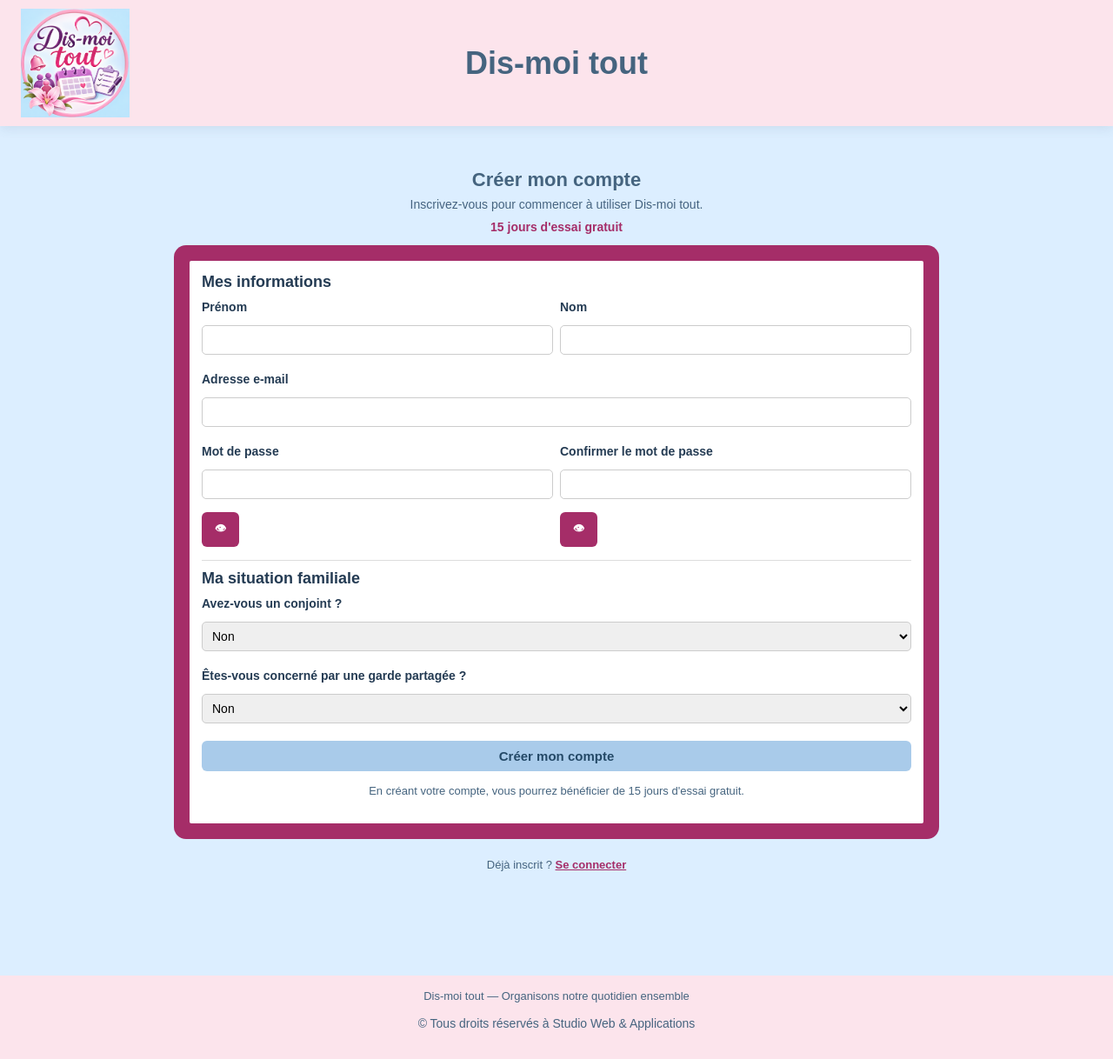
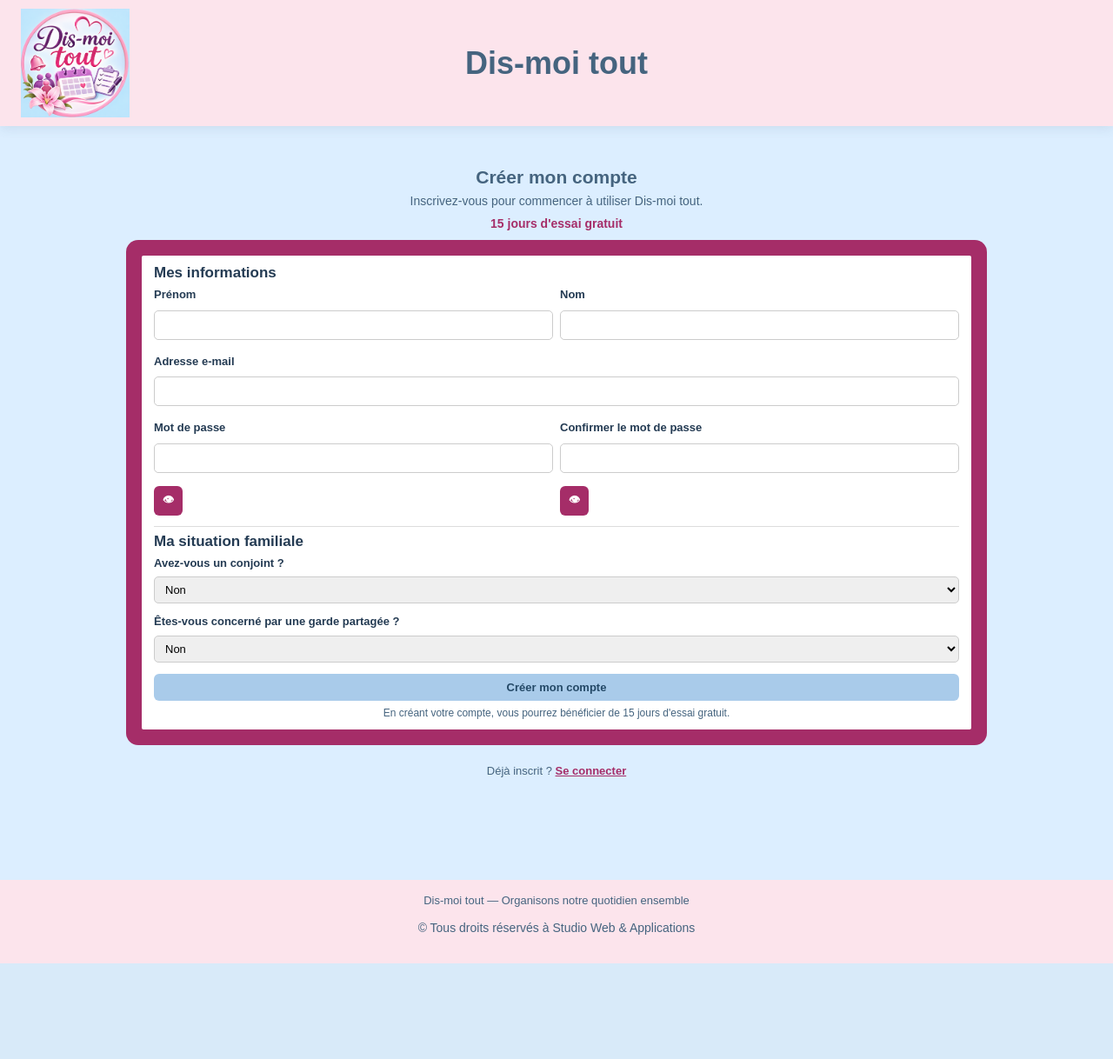
Before and after one commit to MSEDIT-1304/Dis-moi-tout, a Flask app: page /register in a window 1280 px wide. Shown: the whole page at 87% size. After the commit the page ends 1108 px from the top, so only its background shows below. Run offline with Flask 3, Linux system fonts and the light colour scheme.

Commit message:
Update style.css

```diff
--- a/static/style.css
+++ b/static/style.css
@@ -888,37 +888,39 @@
     background: #8FB8DE !important;
 }
 
+
 /* =====================================
-   INSCRIPTION — CADRE RECTANGULAIRE
+   INSCRIPTION — CADRE RECTANGULAIRE HARMONIEUX
    ===================================== */
 
 html body .register-page {
     width: 100% !important;
-    max-width: 900px !important;
+    max-width: 1050px !important;
     margin: 0 auto !important;
-    padding: 5px 10px !important;
+    padding: 3px 10px !important;
 }
 
 html body .register-header {
-    margin: 0 0 10px !important;
+    margin: 0 0 8px !important;
 }
 
 html body .register-header h1 {
-    font-size: 22px !important;
-    margin: 0 0 5px !important;
+    font-size: 21px !important;
+    margin: 0 0 3px !important;
 }
 
 html body .register-trial {
     color: #A52D68 !important;
     font-weight: bold !important;
+    margin: 3px 0 !important;
 }
 
 html body .register-card {
     width: 100% !important;
-    max-width: 900px !important;
+    max-width: 1050px !important;
     box-sizing: border-box !important;
     background: #A52D68 !important;
-    padding: 7px !important;
+    padding: 6px !important;
     margin: 0 auto !important;
     border-radius: 3px !important;
 }
@@ -926,47 +928,62 @@
 html body .register-card form {
     width: 100% !important;
     box-sizing: border-box !important;
-    padding: 14px !important;
+    padding: 10px 14px !important;
     margin: 0 !important;
     background: #FFFFFF !important;
     border-radius: 2px !important;
 }
 
 html body .register-card h2 {
-    font-size: 18px !important;
-    margin: 0 0 8px !important;
+    font-size: 17px !important;
+    margin: 0 0 5px !important;
+}
+
+html body .register-card label {
+    font-size: 13px !important;
+    margin-bottom: 3px !important;
 }
 
 html body .register-grid {
-    gap: 8px !important;
-}
-
-html body .register-field {
-    margin-bottom: 8px !important;
+    gap: 5px 8px !important;
 }
 
 html body .register-grid input,
 html body .register-field input,
 html body .register-field select {
-    padding: 7px !important;
-    min-height: 34px !important;
+    font-size: 13px !important;
+    padding: 6px 8px !important;
+    min-height: 31px !important;
+    margin: 3px 0 6px !important;
+}
+
+html body .register-field {
+    margin-bottom: 5px !important;
 }
 
 html body .register-card .password-wrapper button {
     background: #A52D68 !important;
     color: #FFFFFF !important;
+    padding: 6px 10px !important;
+    min-height: 30px !important;
 }
 
 html body .register-card hr {
-    margin: 10px 0 !important;
+    margin: 7px 0 !important;
 }
 
 html body .register-button {
-    margin-top: 10px !important;
-    padding: 9px !important;
+    font-size: 13px !important;
+    margin-top: 7px !important;
+    padding: 8px !important;
 }
 
-/* MOBILE : CONSERVATION DU FORMAT ADAPTÉ */
+html body .register-terms {
+    font-size: 12px !important;
+    margin: 5px 0 0 !important;
+}
+
+/* MOBILE */
 
 @media (max-width: 600px) {
     html body .register-page {
```
